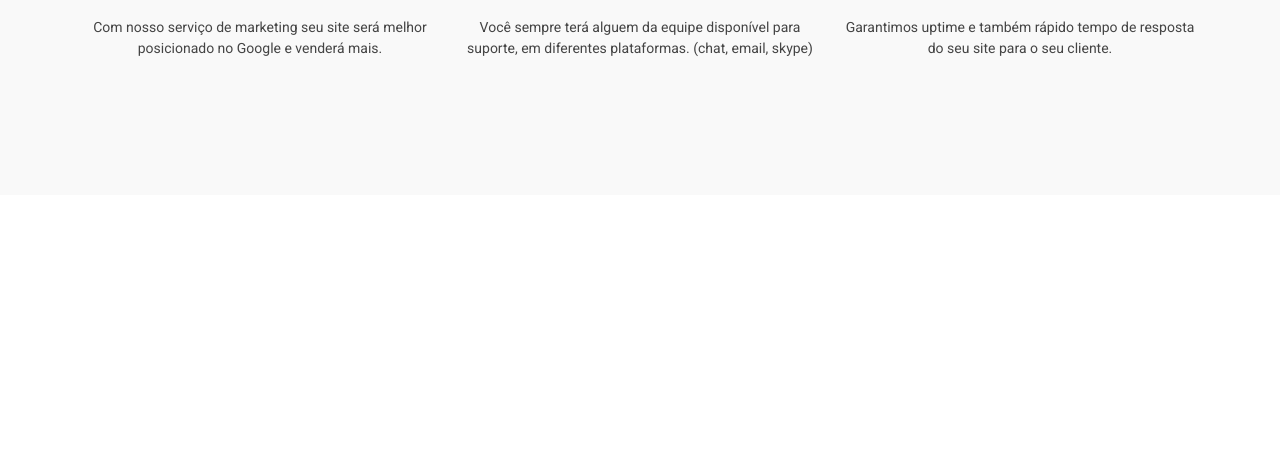
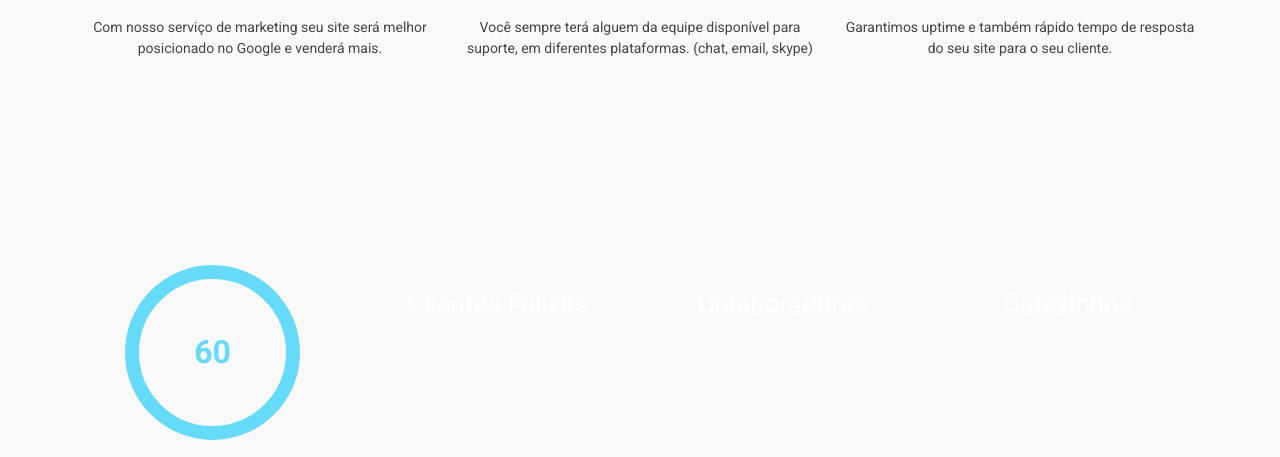
Before and after one commit to euaday/hcdagency-bootstrap, a plain HTML site: page index.html in a window 1280 px wide. Shown: the part 1897-2354 px from the top of the page. Before the commit the page ends 2092 px from the top, so only its background shows below. Drawn offline with nearby package versions, Linux system fonts and the light colour scheme.

Commit message:
dados da empresa primeiro commit

```diff
--- a/css/style.css
+++ b/css/style.css
@@ -166,3 +166,21 @@ header, .navbar {
 .service-box:hover > i, .service-box:hover > h4 {
     color: #65daf9;
 }
+
+/* Dados */
+
+.circle-box div {
+    padding: 0 40px;
+}
+
+.progressbar-text {
+    font-weight: bold;
+    font-size: 32px;
+}
+
+#data-area p {
+    color: #fff;
+    text-align: center;
+    font-size: 26px;
+    margin-top: 20px;
+}
--- a/index.html
+++ b/index.html
@@ -178,8 +178,32 @@
                 </div>
             </div>
         </div>
-     </div>
-    </main>
+        <!-- Dados da empresa -->
+        <div id="data-area">
+            <div class="container">
+              <div class="row">
+                <div class="col-md-3 col-xs-6 circle-box">
+                  <div id="circleA"></div>
+                  <p>Projetos entregues</p>
+                </div>
+                <div class="col-md-3 col-xs-6 circle-box">
+                  <div id="circleB"></div>
+                  <p>Clientes Felizes</p>
+                </div>
+                <div class="col-md-3 col-xs-6 circle-box">
+                  <div id="circleC"></div>
+                  <p>Colaboradores</p>
+                </div>
+                <div class="col-md-3 col-xs-6 circle-box">
+                  <div id="circleD"></div>
+                  <p>Cafézinhos</p>
+                </div>
+              </div>
+            </div>
+          </div>
+
+    </div>
+</main>
 
     <script src="js/script.js"></script>
     </body>
--- a/js/script.js
+++ b/js/script.js
@@ -0,0 +1,25 @@
+$( document ).ready(function() {
+
+    // Progress bar
+    let containerA = document.getElementById("circleA");
+
+    let circleA = new ProgressBar.Circle(containerA, {
+
+      color: '#65DAF9',
+      strokeWidth: 8,
+      duration: 1400,
+      from: { color: '#aaa'},
+      to: { color: '#65DAF9'},
+
+      step: function(state, circle) {
+        circle.path.setAttribute('stroke', state.color);
+
+        var value = Math.round(circle.value() * 60);
+        circle.setText(value);
+
+      }
+
+    });
+
+    circleA.animate(1.0);
+});
```
